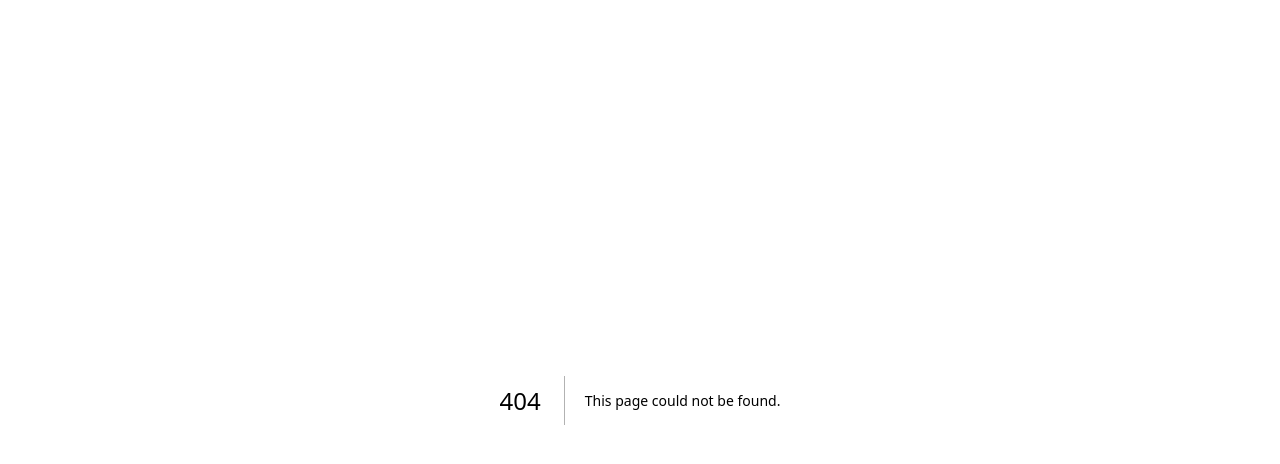
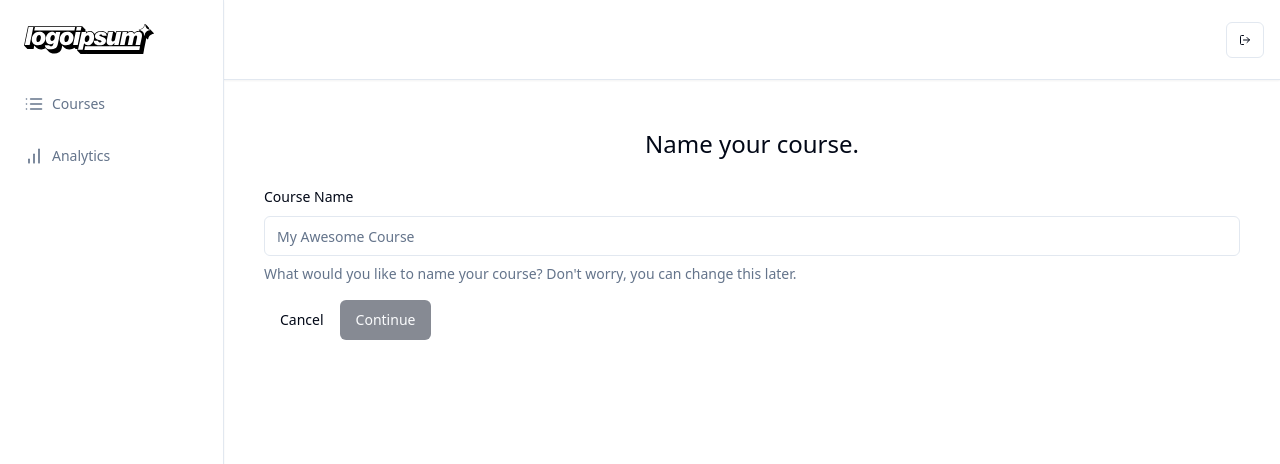
Before and after one commit to metanmai/wisdomcraft, a Next.js app: page /teacher/create in a window 1280 px wide. Before the commit this address had no page. Shown: the top 464 px of the page. Built offline with nearby package versions, Linux system fonts and the light colour scheme.

Commit message:
Created course page.

```diff
--- a/app/(dashboard)/(routes)/teacher/courses/page.tsx
+++ b/app/(dashboard)/(routes)/teacher/courses/page.tsx
@@ -1,9 +1,15 @@
 import React from 'react';
+import {Button} from "@/components/ui/button";
+import Link from "next/link";
 
 const CoursesPage = () => {
 	return (
 		<div>
-			This is the courses page.
+			<Link href={`/teacher/create`}>
+				<Button>
+					New Course
+				</Button>
+			</Link>
 		</div>
 	);
 };
--- /dev/null
+++ b/app/(dashboard)/(routes)/teacher/create/page.tsx
@@ -0,0 +1,101 @@
+"use client";
+
+import React from 'react';
+import * as z from "zod";
+import {useForm} from "react-hook-form";
+import {zodResolver} from "@hookform/resolvers/zod";
+import {Form, FormControl, FormDescription, FormField, FormItem, FormLabel, FormMessage} from "@/components/ui/form";
+import {Input} from "@/components/ui/input";
+import Link from "next/link";
+import {Button} from "@/components/ui/button";
+import axios from "axios";
+import {useRouter} from "next/navigation";
+import {toast} from "react-hot-toast/headless";
+
+
+const formSchema = z.object({
+	title: z.string().min(1, {
+		message: "Title is required"
+	}),
+});
+
+const CreatePage = () => {
+	const router = useRouter();
+
+	const form = useForm<z.infer<typeof formSchema>>({
+		resolver: zodResolver(formSchema),
+		defaultValues: {
+			title: "",
+		}
+	});
+
+	const {isSubmitting, isValid} = form.formState;
+
+	const onSubmit = async (values: z.infer<typeof formSchema>) => {
+		try {
+			const response = await axios.post(`/api/course`, values);
+			router.push(`/teacher/courses/${response.data.id}`);
+		}
+
+		catch (error) {
+			toast.error(`Something went wrong.`);
+		}
+	}
+
+	return (
+		<div className={`max-w-5xl mx-auto flex flex-col md:items-center md:justify-center h-full p-6`}>
+			<h1 className={`text-2xl`}>
+				Name your course.
+			</h1>
+			<Form {...form}>
+				<form
+					onSubmit={form.handleSubmit(onSubmit)}
+					className={`flex flex-col w-full mt-6 space-y-4`}
+				>
+					<FormField
+						control={form.control}
+						name={`title`}
+						render={({field}) => (
+							<FormItem>
+								<FormLabel htmlFor={`title`}>
+									Course Name
+								</FormLabel>
+								<FormControl>
+									<Input
+										{...field}
+										id={`title`}
+										placeholder={`My Awesome Course`}
+										disabled={isSubmitting}
+									/>
+								</FormControl>
+								<FormDescription>
+									What would you like to name your course? Don&apos;t worry, you can change this
+									later.
+								</FormDescription>
+								<FormMessage/>
+							</FormItem>
+						)}
+					/>
+					<div className={`flex items-center gap-x-2`}>
+						<Link href={`/`}>
+							<Button
+								type={`button`}
+								variant={`ghost`}
+							>
+								Cancel
+							</Button>
+							<Button
+								type={`submit`}
+								disabled={!isValid || isSubmitting}
+							>
+								Continue
+							</Button>
+						</Link>
+					</div>
+				</form>
+			</Form>
+		</div>
+	);
+};
+
+export default CreatePage;
--- a/app/(dashboard)/layout.tsx
+++ b/app/(dashboard)/layout.tsx
@@ -15,7 +15,7 @@
             <div className={`hidden md:flex h-full w-56 flex-col fixed inset-y-0 z-50`}>
                 <Sidebar/>
             </div>
-            <main className={`md:pl-56 py-[80px] h-full`}>
+            <main className={`md:pl-56 pt-[80px] h-full`}>
                 {children}
             </main>
         </div>
--- a/app/layout.tsx
+++ b/app/layout.tsx
@@ -3,6 +3,7 @@
 import './globals.css'
 import { ClerkProvider } from "@clerk/nextjs";
 import React from "react";
+import ToasterProvider from "@/components/providers/toaster-provider";
 
 // const inter = Inter({ subsets: ['latin'] })
 
@@ -19,6 +20,7 @@
   return (
       <ClerkProvider>
         <html lang="en">
+        <ToasterProvider/>
           <body>{children}</body>
         </html>
       </ClerkProvider>
--- /dev/null
+++ b/components/providers/toaster-provider.tsx
@@ -0,0 +1,14 @@
+"use client";
+
+import React from 'react';
+import {Toaster} from "react-hot-toast";
+
+const ToasterProvider = () => {
+	return (
+		<div>
+			return <Toaster/>
+		</div>
+	);
+};
+
+export default ToasterProvider;
--- /dev/null
+++ b/components/ui/form.tsx
@@ -0,0 +1,176 @@
+import * as React from "react"
+import * as LabelPrimitive from "@radix-ui/react-label"
+import { Slot } from "@radix-ui/react-slot"
+import {
+  Controller,
+  ControllerProps,
+  FieldPath,
+  FieldValues,
+  FormProvider,
+  useFormContext,
+} from "react-hook-form"
+
+import { cn } from "@/lib/utils"
+import { Label } from "@/components/ui/label"
+
+const Form = FormProvider
+
+type FormFieldContextValue<
+  TFieldValues extends FieldValues = FieldValues,
+  TName extends FieldPath<TFieldValues> = FieldPath<TFieldValues>
+> = {
+  name: TName
+}
+
+const FormFieldContext = React.createContext<FormFieldContextValue>(
+  {} as FormFieldContextValue
+)
+
+const FormField = <
+  TFieldValues extends FieldValues = FieldValues,
+  TName extends FieldPath<TFieldValues> = FieldPath<TFieldValues>
+>({
+  ...props
+}: ControllerProps<TFieldValues, TName>) => {
+  return (
+    <FormFieldContext.Provider value={{ name: props.name }}>
+      <Controller {...props} />
+    </FormFieldContext.Provider>
+  )
+}
+
+const useFormField = () => {
+  const fieldContext = React.useContext(FormFieldContext)
+  const itemContext = React.useContext(FormItemContext)
+  const { getFieldState, formState } = useFormContext()
+
+  const fieldState = getFieldState(fieldContext.name, formState)
+
+  if (!fieldContext) {
+    throw new Error("useFormField should be used within <FormField>")
+  }
+
+  const { id } = itemContext
+
+  return {
+    id,
+    name: fieldContext.name,
+    formItemId: `${id}-form-item`,
+    formDescriptionId: `${id}-form-item-description`,
+    formMessageId: `${id}-form-item-message`,
+    ...fieldState,
+  }
+}
+
+type FormItemContextValue = {
+  id: string
+}
+
+const FormItemContext = React.createContext<FormItemContextValue>(
+  {} as FormItemContextValue
+)
+
+const FormItem = React.forwardRef<
+  HTMLDivElement,
+  React.HTMLAttributes<HTMLDivElement>
+>(({ className, ...props }, ref) => {
+  const id = React.useId()
+
+  return (
+    <FormItemContext.Provider value={{ id }}>
+      <div ref={ref} className={cn("space-y-2", className)} {...props} />
+    </FormItemContext.Provider>
+  )
+})
+FormItem.displayName = "FormItem"
+
+const FormLabel = React.forwardRef<
+  React.ElementRef<typeof LabelPrimitive.Root>,
+  React.ComponentPropsWithoutRef<typeof LabelPrimitive.Root>
+>(({ className, ...props }, ref) => {
+  const { error, formItemId } = useFormField()
+
+  return (
+    <Label
+      ref={ref}
+      className={cn(error && "text-destructive", className)}
+      htmlFor={formItemId}
+      {...props}
+    />
+  )
+})
+FormLabel.displayName = "FormLabel"
+
+const FormControl = React.forwardRef<
+  React.ElementRef<typeof Slot>,
+  React.ComponentPropsWithoutRef<typeof Slot>
+>(({ ...props }, ref) => {
+  const { error, formItemId, formDescriptionId, formMessageId } = useFormField()
+
+  return (
+    <Slot
+      ref={ref}
+      id={formItemId}
+      aria-describedby={
+        !error
+          ? `${formDescriptionId}`
+          : `${formDescriptionId} ${formMessageId}`
+      }
+      aria-invalid={!!error}
+      {...props}
+    />
+  )
+})
+FormControl.displayName = "FormControl"
+
+const FormDescription = React.forwardRef<
+  HTMLParagraphElement,
+  React.HTMLAttributes<HTMLParagraphElement>
+>(({ className, ...props }, ref) => {
+  const { formDescriptionId } = useFormField()
+
+  return (
+    <p
+      ref={ref}
+      id={formDescriptionId}
+      className={cn("text-sm text-muted-foreground", className)}
+      {...props}
+    />
+  )
+})
+FormDescription.displayName = "FormDescription"
+
+const FormMessage = React.forwardRef<
+  HTMLParagraphElement,
+  React.HTMLAttributes<HTMLParagraphElement>
+>(({ className, children, ...props }, ref) => {
+  const { error, formMessageId } = useFormField()
+  const body = error ? String(error?.message) : children
+
+  if (!body) {
+    return null
+  }
+
+  return (
+    <p
+      ref={ref}
+      id={formMessageId}
+      className={cn("text-sm font-medium text-destructive", className)}
+      {...props}
+    >
+      {body}
+    </p>
+  )
+})
+FormMessage.displayName = "FormMessage"
+
+export {
+  useFormField,
+  Form,
+  FormItem,
+  FormLabel,
+  FormControl,
+  FormDescription,
+  FormMessage,
+  FormField,
+}
--- /dev/null
+++ b/components/ui/input.tsx
@@ -0,0 +1,25 @@
+import * as React from "react"
+
+import { cn } from "@/lib/utils"
+
+export interface InputProps
+  extends React.InputHTMLAttributes<HTMLInputElement> {}
+
+const Input = React.forwardRef<HTMLInputElement, InputProps>(
+  ({ className, type, ...props }, ref) => {
+    return (
+      <input
+        type={type}
+        className={cn(
+          "flex h-10 w-full rounded-md border border-input bg-background px-3 py-2 text-sm ring-offset-background file:border-0 file:bg-transparent file:text-sm file:font-medium placeholder:text-muted-foreground focus-visible:outline-none focus-visible:ring-2 focus-visible:ring-ring focus-visible:ring-offset-2 disabled:cursor-not-allowed disabled:opacity-50",
+          className
+        )}
+        ref={ref}
+        {...props}
+      />
+    )
+  }
+)
+Input.displayName = "Input"
+
+export { Input }
--- /dev/null
+++ b/components/ui/label.tsx
@@ -0,0 +1,26 @@
+"use client"
+
+import * as React from "react"
+import * as LabelPrimitive from "@radix-ui/react-label"
+import { cva, type VariantProps } from "class-variance-authority"
+
+import { cn } from "@/lib/utils"
+
+const labelVariants = cva(
+  "text-sm font-medium leading-none peer-disabled:cursor-not-allowed peer-disabled:opacity-70"
+)
+
+const Label = React.forwardRef<
+  React.ElementRef<typeof LabelPrimitive.Root>,
+  React.ComponentPropsWithoutRef<typeof LabelPrimitive.Root> &
+    VariantProps<typeof labelVariants>
+>(({ className, ...props }, ref) => (
+  <LabelPrimitive.Root
+    ref={ref}
+    className={cn(labelVariants(), className)}
+    {...props}
+  />
+))
+Label.displayName = LabelPrimitive.Root.displayName
+
+export { Label }
```
Also changed, not shown: package.json (+7 -1 lines), 1 other file (tests, documents, lock files or other folders).
